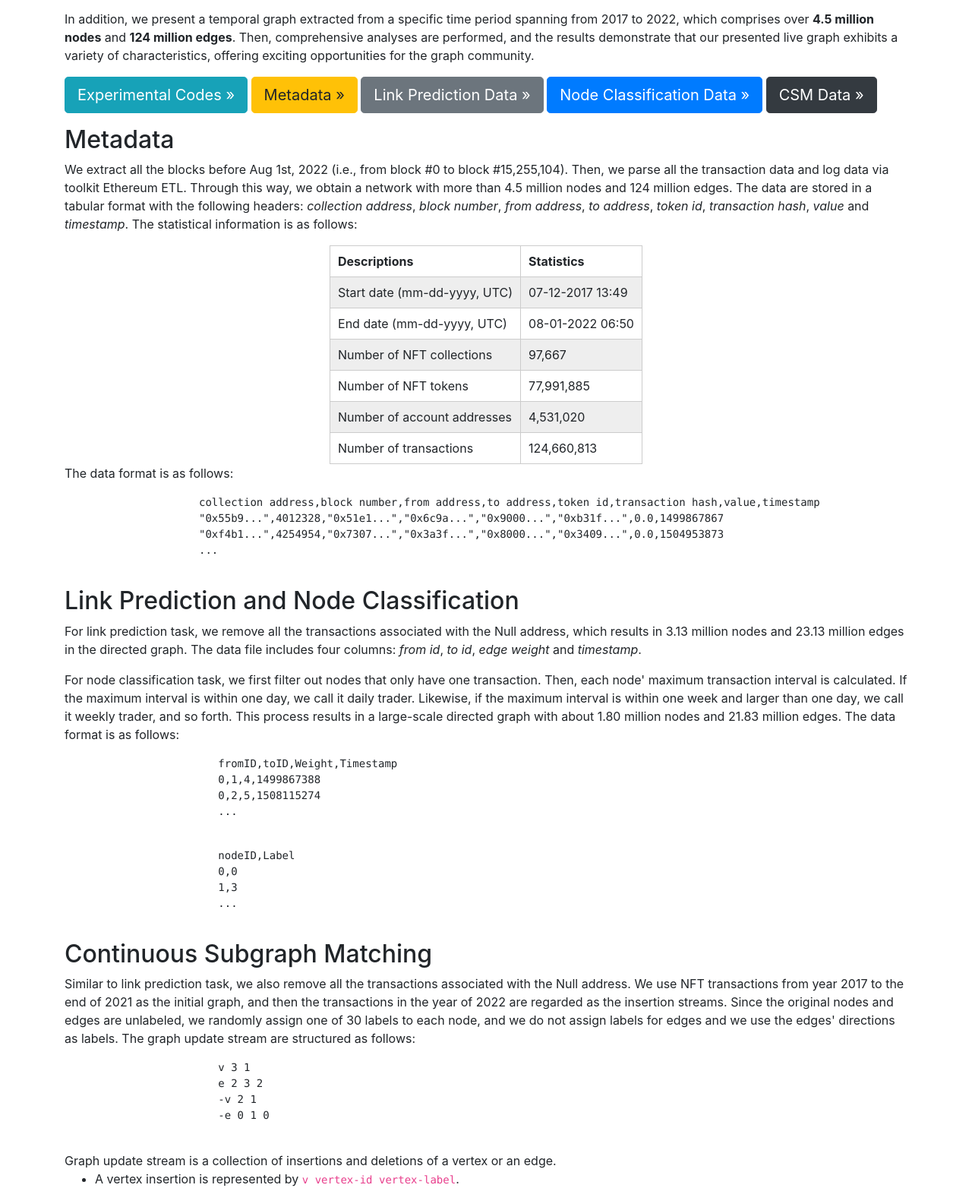
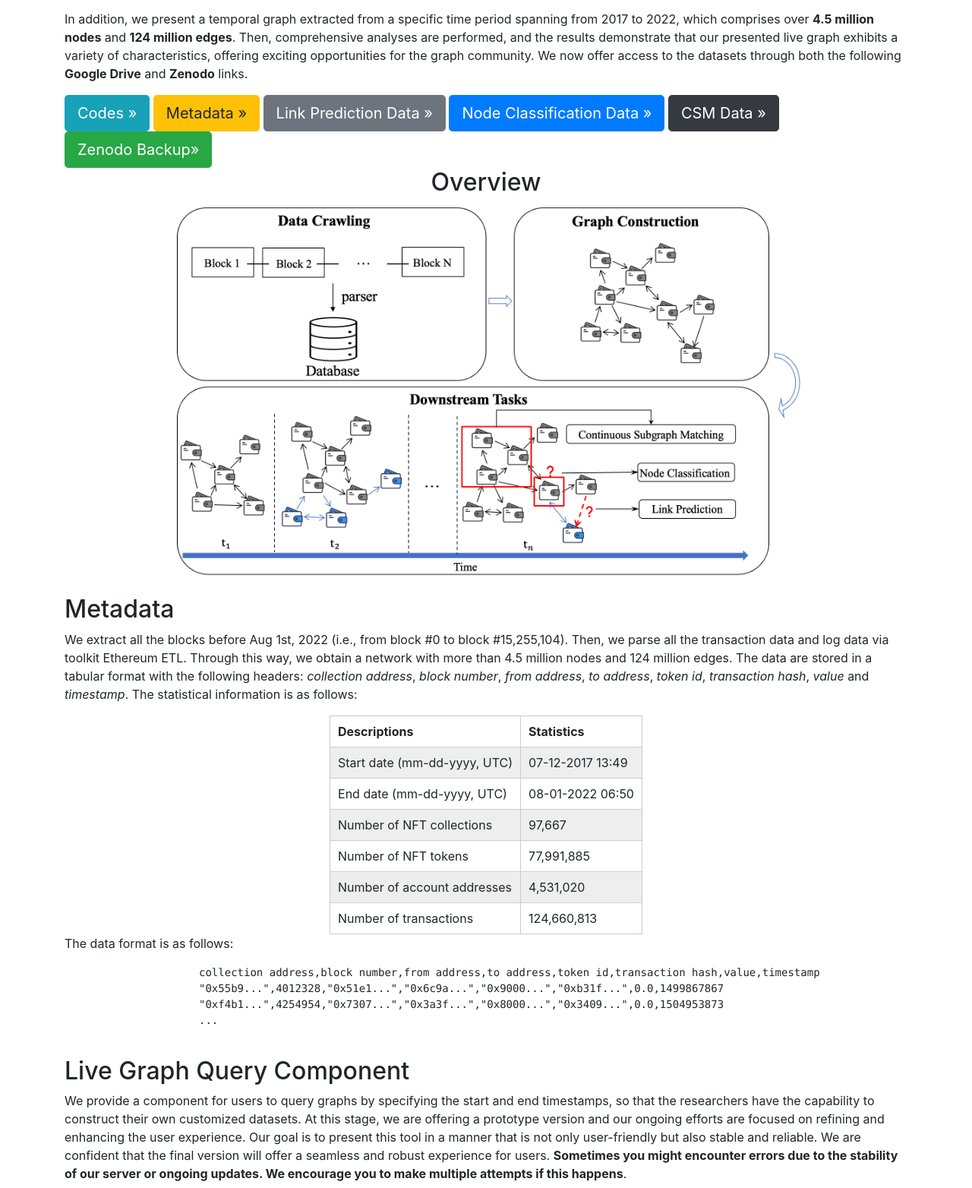
Before and after one commit to livegraphlab/livegraphlab.github.io, a plain HTML site: page index.html in a window 1280 px wide. Shown: the part 460-2024 px from the top of the page at 76% size. Drawn offline with nearby package versions, Linux system fonts and the light colour scheme; no server answers.

Commit message:
Add files via upload

```diff
--- a/index.html
+++ b/index.html
@@ -173,14 +173,21 @@
 
         <p>In this paper, we introduce the concept of <b>Live Graph Lab</b> for temporal graphs, which enables open, dynamic and real transaction graphs from blockchains. To enrich the current datasets and overcome their limitations, we instantiate a live graph with NFT transaction network by synchronizing a full Ethereum node, thus it continuously keeps up with the latest Ethereum block and includes all the transaction data.</p>
 
-        <p>In addition, we present a temporal graph extracted from a specific time period spanning from 2017 to 2022, which comprises over <b>4.5 million nodes</b> and <b>124 million edges</b>. Then, comprehensive analyses are performed, and the results demonstrate that our presented live graph exhibits a variety of characteristics, offering exciting opportunities for the graph community.</p>
+        <p>In addition, we present a temporal graph extracted from a specific time period spanning from 2017 to 2022, which comprises over <b>4.5 million nodes</b> and <b>124 million edges</b>. Then, comprehensive analyses are performed, and the results demonstrate that our presented live graph exhibits a variety of characteristics, offering exciting opportunities for the graph community. We now offer access to the datasets through both the following <b>Google Drive</b> and <b>Zenodo</b> links.</p>
 
 
-        <a class="btn btn-lg btn-info" href="https://github.com/livegraphlab/code" role="button">Experimental Codes »</a>
+        <a class="btn btn-lg btn-info" href="https://github.com/livegraphlab/code" role="button">Codes »</a>
         <a class="btn btn-lg btn-warning" href="https://drive.google.com/file/d/1lyCcfGbmU0eW7aHijKSMvmVqBVmwTsmV" role="button">Metadata »</a>
         <a class="btn btn-lg btn-secondary" href="https://drive.google.com/file/d/1kEIJYp126nnC8L7lTv-yQaNalW7j4EFO" role="button">Link Prediction Data »</a>
         <a class="btn btn-lg btn-primary" href="https://drive.google.com/file/d/15-v2wywEf-vobQw63t8bPno2Qj-1Cd_q" role="button">Node Classification Data »</a>
         <a class="btn btn-lg btn-dark" href="https://drive.google.com/drive/folders/12rLiMMV1CslbEy__MvuaT5DYrSqtJSK-" role="button">CSM Data »</a>
+        <a class="btn btn-lg btn-success" href="https://zenodo.org/record/8267012" role="button">Zenodo Backup»</a>
+
+        <div align="center">
+            <div id="metadata" class="anchor-target"><h2>Overview</h2>
+            <img src="main.jpg" height="500px">
+        </div>
+
         </div>
             <div id="metadata" class="anchor-target" style="margin-top: 1rem;"><h2>Metadata</h2>
                 <p>We extract all the blocks before Aug 1st, 2022 (i.e., from block #0 to block #15,255,104). Then, we parse all the transaction data and log data via toolkit Ethereum ETL. Through this way, we obtain a network with more than 4.5 million nodes and 124 million edges. The data are stored in a tabular format with the following headers: <i>collection address</i>, <i>block number</i>, <i>from address</i>, <i>to address</i>, <i>token id</i>, <i>transaction hash</i>, <i>value</i> and <i>timestamp</i>. The statistical information is as follows:</p>
@@ -232,6 +239,13 @@
                 </pre>
             </div>
 
+            <div id="querydata" class="anchor-target" style="margin-top: 1rem;"><h2>Live Graph Query Component</h2>
+                <p>We provide a component for users to query graphs by specifying the start and end timestamps, so that the researchers have the capability to construct their own customized datasets. At this stage, we are offering a prototype version and our ongoing efforts are focused on refining and enhancing the user experience. Our goal is to present this tool in a manner that is not only user-friendly but also stable and reliable. We are confident that the final version will offer a seamless and robust experience for users. <b>Sometimes you might encounter errors due to the stability of our server or ongoing updates. We encourage you to make multiple attempts if this happens</b>.</p>
+
+            <div align="center">
+            <a class="btn btn-lg btn-primary" href="https://capable-epigram-396606.uc.r.appspot.com" role="button">Query Entrance »</a>
+            </div>
+
             <div id="linkdata" class="anchor-target" style="margin-top: 1rem;"><h2>Link Prediction and Node Classification</h2>
                 <p>For link prediction task, we remove all the transactions associated with the Null address, which results in 3.13 million nodes and 23.13 million edges in the directed graph. The data file includes four columns: <i>from id</i>, <i>to id</i>, <i>edge weight</i> and <i>timestamp</i>.</p>
 
@@ -252,7 +266,7 @@
                     </pre>
                 </div>
 
-            <div id="csmdata" class="anchor-target" style="margin-top: 1rem;"><h2>Continuous Subgraph Matching</h2>
+            <div id="csmdata" class="anchor-target" style="margin-top: 1rem;"><h2>Continuous Subgraph Matching (CSM)</h2>
                 <p>Similar to link prediction task, we also remove all the transactions associated with the Null address. We use NFT transactions from year 2017 to the end of 2021 as the initial graph, and then the transactions in the year of 2022 are regarded as the insertion streams. Since the original nodes and edges are unlabeled, we randomly assign one of 30 labels to each node, and we do not assign labels for edges and we use the edges' directions as labels. The graph update stream are structured as follows:</p>
 
                 <div class="box",style="margin-left:auto;margin-right:auto;">
```
Also changed, not shown: main.jpg (added).
